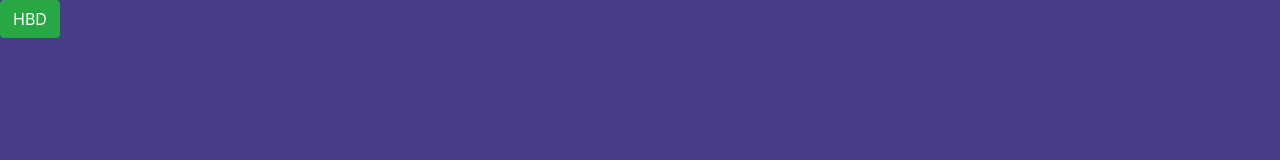
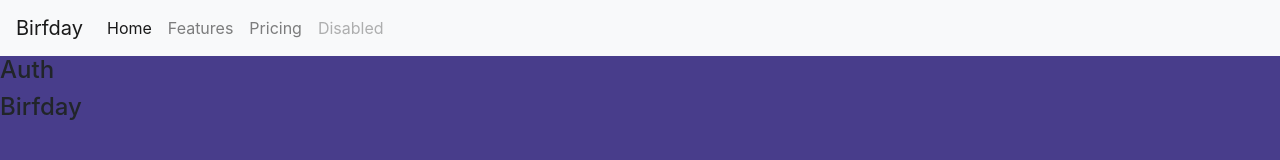
Before and after one commit to jeressia/firebase, a website built with webpack: page src/index.html in a window 1280 px wide. Built offline with nearby package versions, Linux system fonts and the light colour scheme.

Commit message:
domstrings added

```diff
--- a/src/index.html
+++ b/src/index.html
@@ -7,6 +7,31 @@
   <title>Birfday</title>
 </head>
 <body>
-  <button class="btn btn-success">HBD</button>
+  <div id="navbar">
+    <nav class="navbar navbar-expand-lg navbar-light bg-light">
+      <a class="navbar-brand" href="#">Birfday</a>
+      <button class="navbar-toggler" type="button" data-toggle="collapse" data-target="#navbarNav" aria-controls="navbarNav" aria-expanded="false" aria-label="Toggle navigation">
+        <span class="navbar-toggler-icon"></span>
+      </button>
+      <div class="collapse navbar-collapse" id="navbarNav">
+        <ul class="navbar-nav">
+          <li class="nav-item active">
+            <a class="nav-link" href="#">Home <span class="sr-only">(current)</span></a>
+          </li>
+          <li class="nav-item">
+            <a class="nav-link" href="#">Features</a>
+          </li>
+          <li class="nav-item">
+            <a class="nav-link" href="#">Pricing</a>
+          </li>
+          <li class="nav-item">
+            <a class="nav-link disabled" href="#">Disabled</a>
+          </li>
+        </ul>
+      </div>
+    </nav>
+  </div>
+  <div id="auth"></div>
+  <div id="birfday"></div>
 </body>
 </html>
--- /dev/null
+++ b/src/javascripts/components/auth/auth.js
@@ -0,0 +1,9 @@
+import util from '../../helpers/util';
+
+const authBuilder = () => {
+  let domString = '';
+  domString += '<h4>Auth</h4>';
+  util.printToDom('auth', domString);
+};
+
+export default { authBuilder };
--- /dev/null
+++ b/src/javascripts/components/birfday/birfday.js
@@ -0,0 +1,9 @@
+import util from '../../helpers/util';
+
+const birfdayBuilder = () => {
+  let domString = '';
+  domString += '<h4>Birfday</h4>';
+  util.printToDom('birfday', domString);
+};
+
+export default { birfdayBuilder };
--- a/src/javascripts/helpers/util.js
+++ b/src/javascripts/helpers/util.js
@@ -0,0 +1,6 @@
+const printToDom = (divId, textToPrint) => {
+  const selectDiv = document.getElementById(divId);
+  selectDiv.innerHTML = textToPrint;
+};
+
+export default { printToDom };
--- a/src/javascripts/main.js
+++ b/src/javascripts/main.js
@@ -1,5 +1,13 @@
 import 'bootstrap';
+
+import auth from './components/auth/auth';
+import birfday from './components/birfday/birfday';
 
 import '../styles/main.scss';
 
-console.error('hi');
+const init = () => {
+  auth.authBuilder();
+  birfday.birfdayBuilder();
+};
+
+init();
```
Also changed, not shown: src/javascripts/components/auth/auth.scss (added), src/javascripts/components/birfday/birfday.scss (added), src/styles/main.scss (line endings or trailing spaces).
